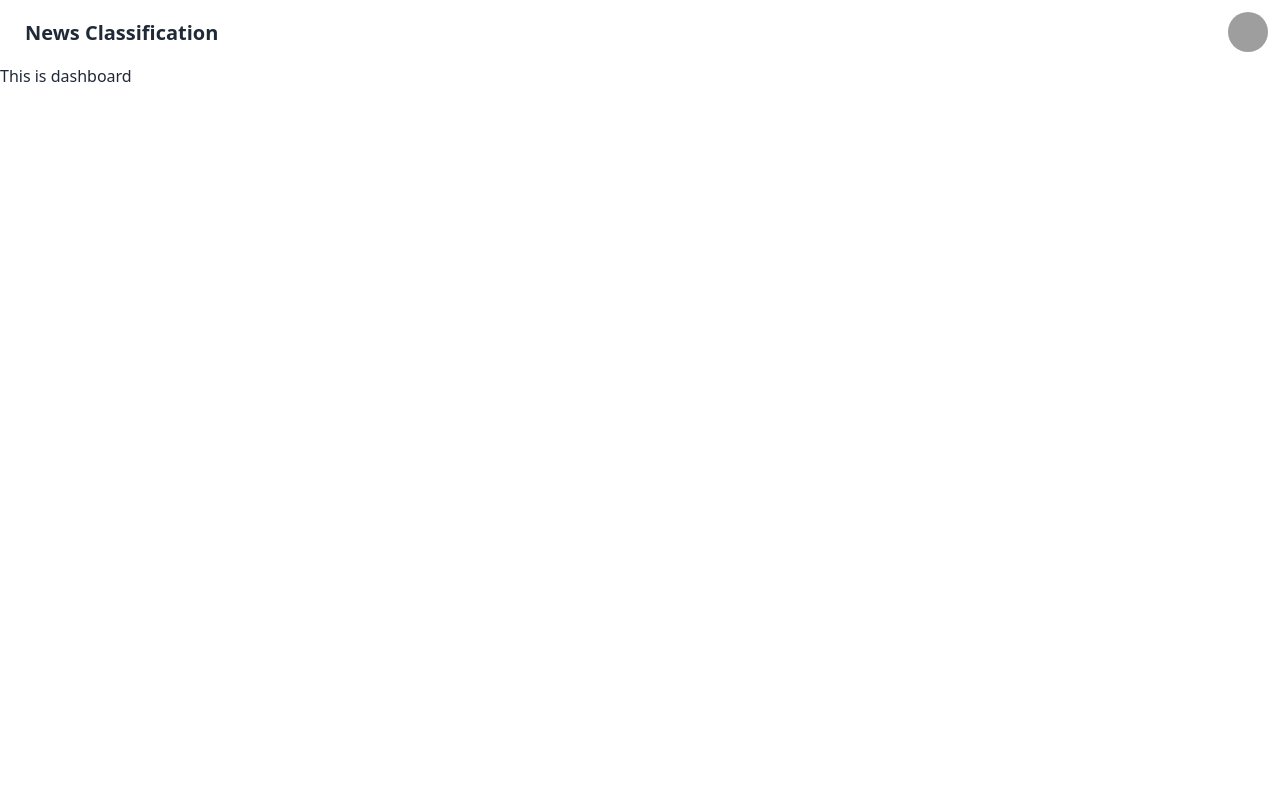
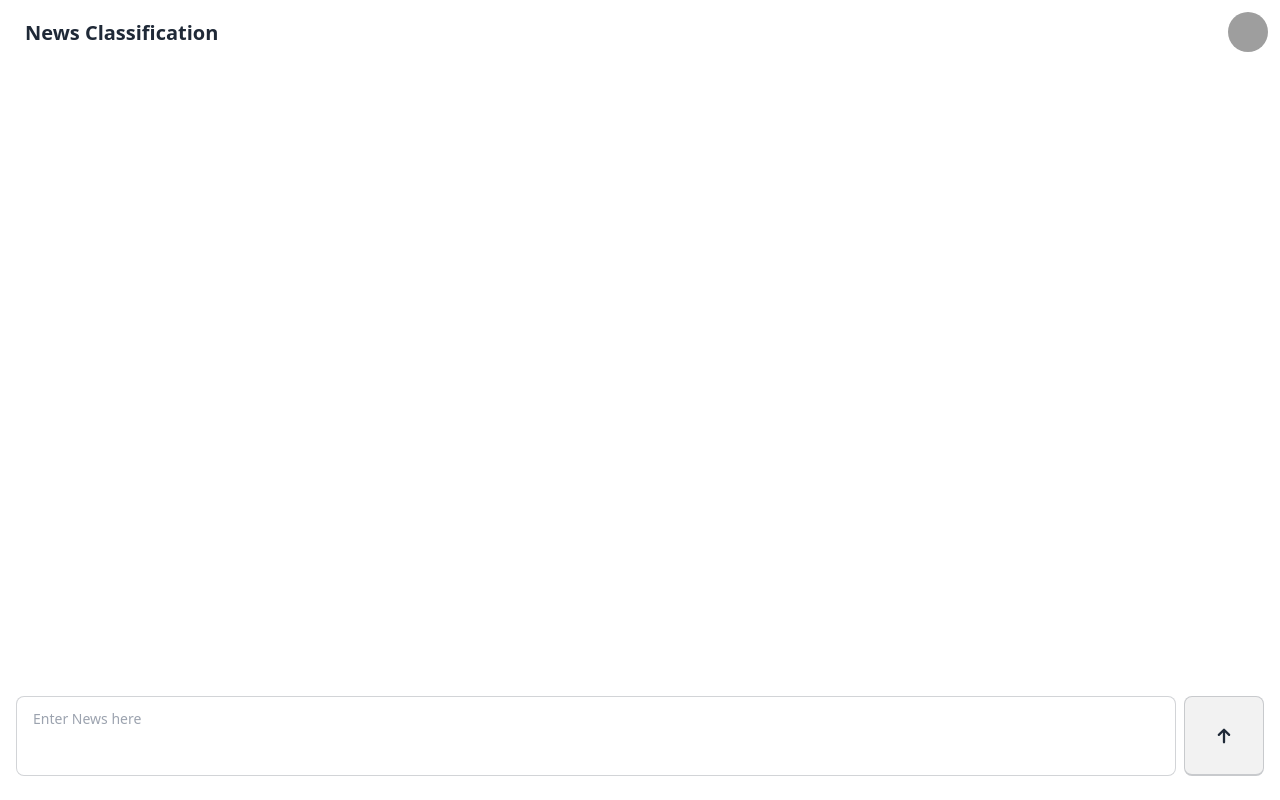
Before and after one commit to suman-maharjan/News-Classification, a React (Vite) app in the folder frontend/: page /dashboard in a window 1280 px wide. Built offline with nearby package versions, Linux system fonts and the light colour scheme; sample sign-in values are in the browser's storage; grey boxes are pictures that could not be loaded.

Commit message:
chore: Add SendSVG component and implement chat functionality in Dashboard page

```diff
--- /dev/null
+++ b/frontend/src/assets/svg/SendSVG.jsx
@@ -0,0 +1,21 @@
+const SendSVG = () => {
+  return (
+    <svg
+      xmlns="http://www.w3.org/2000/svg"
+      width="32"
+      height="32"
+      fill="none"
+      viewBox="0 0 32 32"
+      className="icon-2xl"
+    >
+      <path
+        fill="currentColor"
+        fillRule="evenodd"
+        d="M15.192 8.906a1.143 1.143 0 0 1 1.616 0l5.143 5.143a1.143 1.143 0 0 1-1.616 1.616l-3.192-3.192v9.813a1.143 1.143 0 0 1-2.286 0v-9.813l-3.192 3.192a1.143 1.143 0 1 1-1.616-1.616z"
+        clipRule="evenodd"
+      ></path>
+    </svg>
+  );
+};
+
+export default SendSVG;
--- a/frontend/src/pages/Dashboard.jsx
+++ b/frontend/src/pages/Dashboard.jsx
@@ -1,69 +1,109 @@
-// import { useState } from "react";
-// import { Alert } from "react-bootstrap";
-// import Button from "react-bootstrap/Button";
-// import FloatingLabel from "react-bootstrap/esm/FloatingLabel";
-// import Form from "react-bootstrap/Form";
-// import instance from "../utils/api";
-// import { URLS } from "../constants";
+import { useState } from "react";
 
-// const Dashboard = () => {
-//   const [result, setResult] = useState("");
-//   const [newsValue, setNewsValue] = useState("");
-//   const [loading, setLoading] = useState(false);
-//   const [error, setError] = useState("");
-//   const handleSubmit = async (e) => {
-//     e.preventDefault();
-//     setLoading(true);
-//     try {
-//       const response = await instance.post(`${URLS.NEWS}/classify`, {
-//         news: newsValue,
-//       });
-//       setResult(response.data.data.prediction);
-//     } catch (e) {
-//       const errMsg = e?.response ? e.response.data.msg : "Something went wrong";
-//       setError(errMsg);
-//     } finally {
-//       setLoading(false);
-//       setTimeout(() => {
-//         setError("");
-//       }, 3000);
-//     }
-//     // setNewsValue("");
-//   };
-//   return (
-//     <>
-//       <h1>NewsClassification</h1>
-//       <Form onSubmit={handleSubmit}>
-//         <Form.Group className="mb-3">
-//           <FloatingLabel controlId="floatingTextarea2" label="Enter News">
-//             <Form.Control
-//               as="textarea"
-//               placeholder="Leave a News here"
-//               style={{ height: "100px" }}
-//               value={newsValue}
-//               onChange={(e) => setNewsValue(e.target.value)}
-//             />
-//           </FloatingLabel>
-//         </Form.Group>
-//         {error ? <Alert variant="danger">{error}</Alert> : null}
-//         <Button
-//           variant="primary"
-//           type="submit"
-//           disabled={loading ? true : false}
-//         >
-//           Submit
-//         </Button>
-//       </Form>
-//       {result}
-//       {/* <div>{result ? { result } : null}</div> */}
-//     </>
-//   );
-// };
-
-// export default Dashboard;
+import SendSVG from "../assets/svg/SendSVG";
+import instance from "../utils/api";
+import { URLS } from "../constants";
 
 const Dashboard = () => {
-  return <div>This is dashboard</div>;
+  const [conversation, setConversation] = useState([]);
+  const [newsValue, setNewsValue] = useState("");
+  const [loading, setLoading] = useState(false);
+
+  const handleSubmit = async () => {
+    try {
+      // if(){}
+      setLoading(true);
+
+      //    Add the user's input to the conversation
+      const userMessage = {
+        sender: "user",
+        message: newsValue,
+        type: "success",
+      };
+      setConversation((prev) => [...prev, userMessage]);
+
+      //   Make API Call
+      const response = await instance.post(`${URLS.NEWS}/classify`, {
+        news: newsValue,
+      });
+
+      //   Add the response to the conversation
+      const modelMessage = {
+        sender: "SVM Model",
+        message: response.data.data.prediction,
+        type: "success",
+      };
+      setConversation((prev) => [...prev, modelMessage]);
+    } catch (e) {
+      const errMsg = e?.response ? e.response.data.msg : "Something went wrong";
+      const errorMessage = {
+        sender: "SVM Model",
+        message: errMsg,
+        type: "error",
+      };
+      setConversation((prev) => [...prev, errorMessage]);
+    } finally {
+      setLoading(false);
+      setNewsValue("");
+    }
+  };
+
+  return (
+    <div className="p-4 h-[100%]">
+      <div className="mb-24">
+        {conversation.map((message, index) => (
+          <div key={index}>
+            {/* Message of User */}
+            <div
+              className={`chat ${
+                message.sender === "user" ? "chat-end" : "chat-start"
+              } `}
+            >
+              <div className="chat-image avatar">
+                <div className="w-10 rounded-full">
+                  <img
+                    alt="Tailwind CSS chat bubble component"
+                    src="https://img.daisyui.com/images/stock/photo-1534528741775-53994a69daeb.webp"
+                  />
+                </div>
+              </div>
+              <div className="chat-header">
+                {message.sender}
+                <time className="text-xs opacity-50">12:46</time>
+              </div>
+              <div
+                className={`chat-bubble ${
+                  message.type === "error" ? "chat-bubble-error" : ""
+                }`}
+              >
+                {message.message}
+              </div>
+            </div>
+          </div>
+        ))}
+      </div>
+
+      {/* TextArea */}
+      <div className="flex flex-col fixed bottom-2 left-0 right-0 p-4">
+        <div className="flex w-full gap-2">
+          <textarea
+            value={newsValue}
+            onChange={(e) => setNewsValue(e.target.value)}
+            placeholder="Enter News here"
+            className="textarea flex-1 w-full textarea-bordered resize-none focus:ring-2 "
+          ></textarea>
+          <kbd
+            className="kbd kbd-lg flex-shrink-0"
+            style={{ width: "80px", height: "80px" }}
+            onClick={handleSubmit}
+            aria-disabled={loading}
+          >
+            <SendSVG />
+          </kbd>
+        </div>
+      </div>
+    </div>
+  );
 };
 
 export default Dashboard;
```
